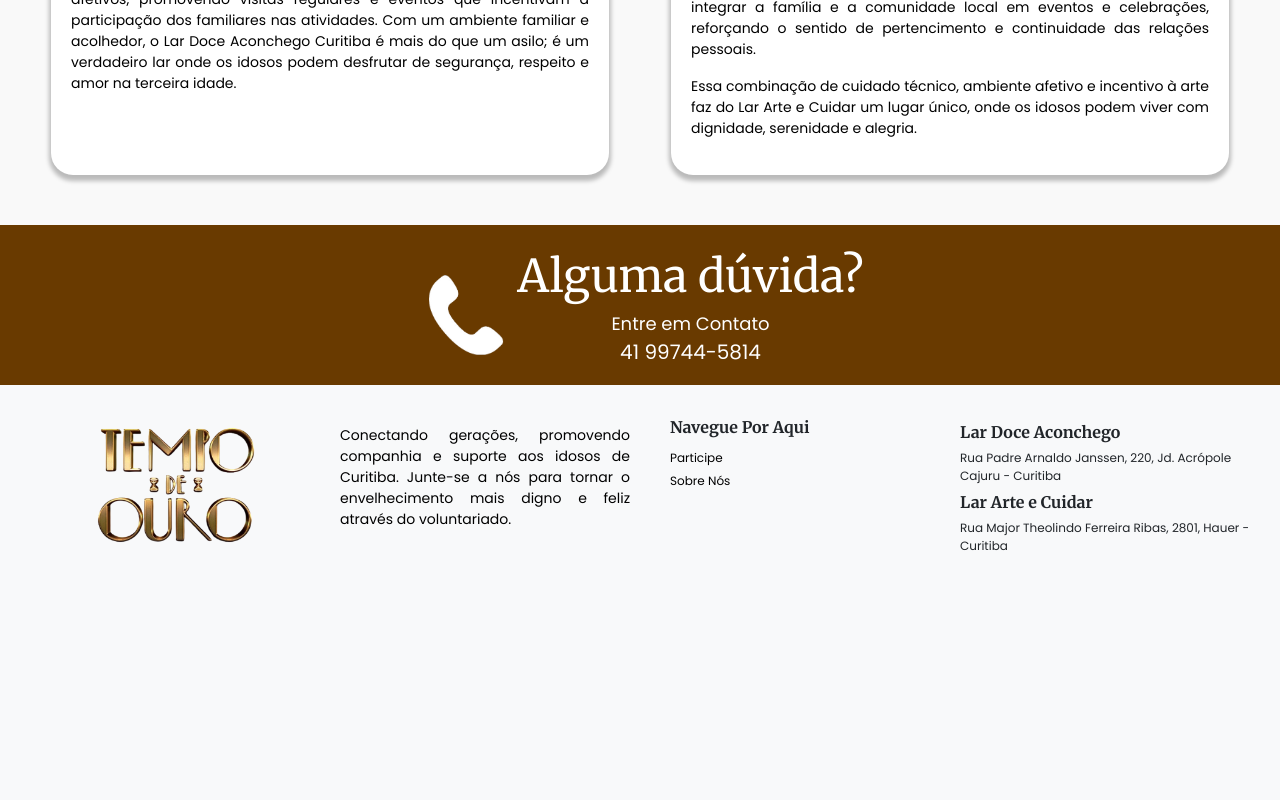
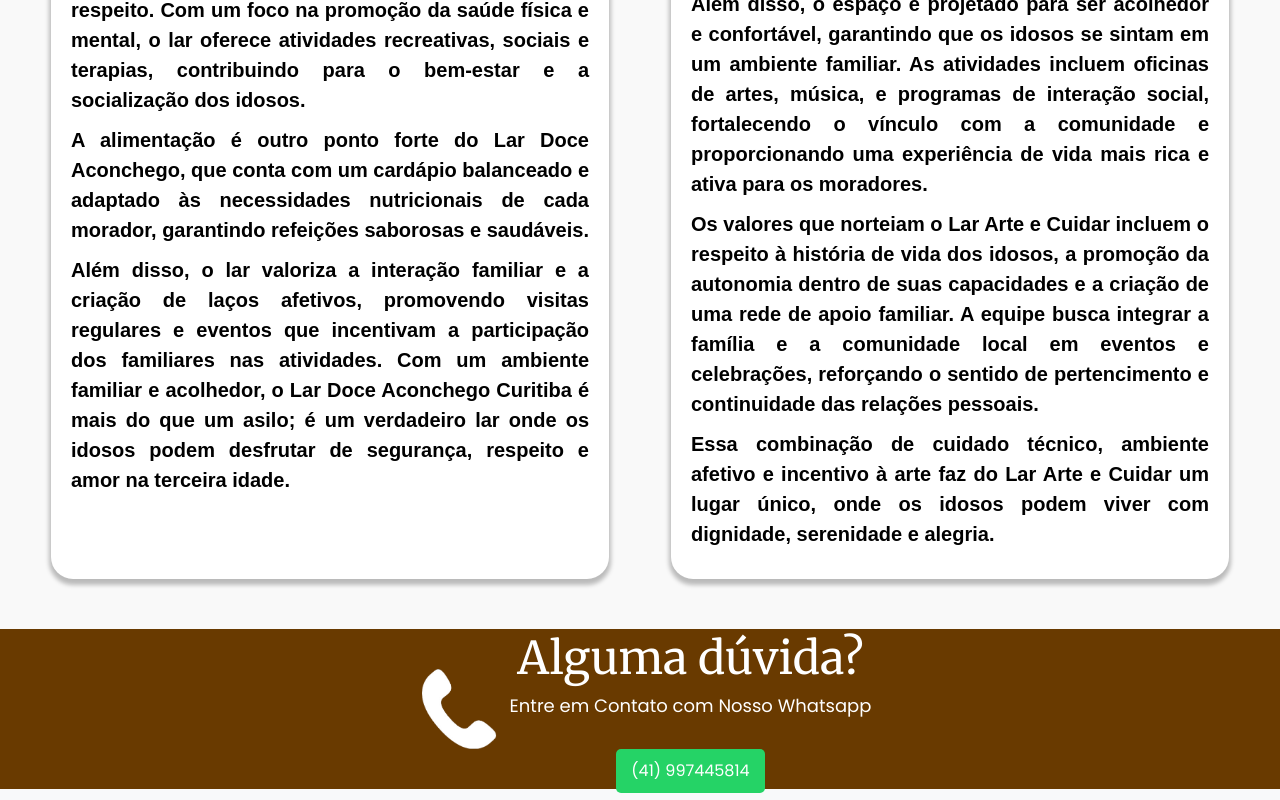
Before and after one commit to Nuckedz/TempoDeOuro, a React (Vite) app: page / in a window 1280 px wide. Shown: the part 3300-4100 px from the top of the page. Before the commit the page ends 3890 px from the top, so only its background shows below. Built offline with nearby package versions, Linux system fonts and the light colour scheme.

Commit message:
Add de whatsapp, cards randoms

```diff
--- a/src/components/Home.css
+++ b/src/components/Home.css
@@ -148,7 +148,6 @@
 
 
 /*BOTAO*/
-
 .container-botao {
   margin-top: 30px;
   display: flex;
@@ -163,11 +162,47 @@
   font-size: 25px;
   border-radius: 50px;
   transition: all 0.3s ease;
+  text-decoration: none; /* Remove o sublinhado */
+  outline: none; /* Remove a borda azul ao focar */
+  border: none; /* Remove qualquer borda */
+  cursor: pointer; /* Mostra o ponteiro de mão ao passar o mouse */
+  display: inline-block;
+  position: relative;
+  overflow: hidden;
+  text-align: center; /* Centraliza o texto dentro do botão */
 }
 
+/* Estilo ao passar o mouse */
 .botao:hover {
-  background-color: #A0522D;
+  background-color: #A0522D; /* Cor de fundo ao passar o mouse */
 }
+
+/* Remover sublinhado e foco */
+.botao:focus, .botao:active, .botao:visited {
+  text-decoration: none; /* Remove o sublinhado em todos os estados */
+  color: #fff; /* Mantém a cor do texto branca */
+  outline: none; /* Remove o foco padrão */
+}
+
+/* Animação de expansão ao passar o mouse */
+.botao::before {
+  content: "";
+  position: absolute;
+  top: 50%;
+  left: 50%;
+  width: 300%;
+  height: 300%;
+  background-color: rgba(255, 255, 255, 0.2); /* Cor da animação */
+  transform: translate(-50%, -50%) scale(0);
+  border-radius: 50%;
+  transition: transform 0.5s ease;
+}
+
+.botao:hover::before {
+  transform: translate(-50%, -50%) scale(1);
+}
+
+
 
 
 /*SOBRE NOS*/
@@ -210,6 +245,8 @@
   text-align: center;
 }
 
+
+
 .imagens {
   display: flex;
   justify-content: space-between;
@@ -244,6 +281,7 @@
   height: 81px;
   padding: 10px;
   margin-right: 20px;
+  margin-top: -20px;
 }
 
 .ic-phone img {
@@ -271,4 +309,28 @@
   font-family: 'Poppins', sans-serif;
   font-size: 20px;
   color: white;
+  padding-top: 30px;
 }
+
+.whatsapp-button {
+  background-color: #25D366;
+  color: white;
+  border: none;
+  padding: 10px 15px;
+  border-radius: 5px;
+  font-size: 16px;
+  font-family: 'Poppins', sans-serif;
+  cursor: pointer;
+  transition: background-color 0.3s ease;
+  display: inline-block;
+  text-align: center;
+}
+
+.whatsapp-button:hover {
+  background-color: #1ebe57;
+}
+
+
+.whatsapp-link {
+  text-decoration: none;
+}
--- a/src/components/Home.tsx
+++ b/src/components/Home.tsx
@@ -125,9 +125,20 @@
               <img src="src/assets/images/phone.png" alt="Ícone de Telefone" />
             </div>
             <div className="contato-textos">
-            <div className="alguma-duvida" id='contato'>Alguma dúvida?</div>
-            <div className="entre-em-contato">Entre em Contato</div>
-            <div className="numero-telefone">41 99744-5814</div>
+              <div className="alguma-duvida" id="contato">Alguma dúvida?</div>
+              <div className="entre-em-contato">Entre em Contato com Nosso Whatsapp</div>
+              <div className="numero-telefone">
+                <a
+                  href="https://wa.me/5541997445814?text=Olá, tenho interesse em participar, ser um voluntário!"
+                  target="_blank"
+                  rel="noopener noreferrer"
+                  className="whatsapp-link"
+                >
+                  <button className="whatsapp-button">
+                    (41) 997445814
+                  </button>
+                </a>
+              </div>
             </div>
           </div>
         </div>
--- a/src/components/Lista.tsx
+++ b/src/components/Lista.tsx
@@ -8,12 +8,21 @@
 import { db } from './Firebase/FirebaseConn';
 
 
+const shuffleArray = (array: JSX.Element[]): JSX.Element[] => {
+    for (let i = array.length - 1; i > 0; i--) {
+        const j = Math.floor(Math.random() * (i + 1));
+        [array[i], array[j]] = [array[j], array[i]]; // Troca os elementos
+    }
+    return array;
+};
+
+
 const GetList = async () => {
     const q = query(collection(db, 'idosos'));
     const querySnapshot = await getDocs(q);
 
     const cards = querySnapshot.docs.map((doc) => {
-        const data = doc.data(); // Ensure data is typed correctly
+        const data = doc.data();
         return (
             <Card
                 key={doc.id}
@@ -26,11 +35,11 @@
             />
         );
     });
-    return cards;
+    return shuffleArray(cards);
 };
 
 const Lista = () => {
-    const [cards, setCards] = useState<JSX.Element[]>([]); // Properly type the state
+    const [cards, setCards] = useState<JSX.Element[]>([]);
 
     useEffect(() => {
         const fetchData = async () => {
@@ -43,21 +52,14 @@
 
     return (
         <div>
-
             <Navbar />
-
             <div className="container">
-
                 <h1>CONHEÇA NOSSOS IDOSOS</h1>
-
                 <div className="cards">
                     {cards.length > 0 ? cards : <p>Loading...</p>}
                 </div>
-
             </div>
-
             <Footer />
-
         </div>
     );
 };
--- a/src/components/Participe.tsx
+++ b/src/components/Participe.tsx
@@ -114,6 +114,23 @@
                   onChange={handleChange}
                 />
 
+                <label htmlFor="companheiro">Quem é seu companheiro</label>
+                    <select
+                      id="companheiro"
+                      name="companheiro"
+                      value={formData.companheiro}
+                      onChange={handleChange}
+                      required
+                    >
+                    <option value="" disabled>Selecione</option>
+                    <option value="Cecilia">Cecília</option>
+                    <option value="Emilia">Emília</option>
+                    <option value="Francisca">Francisca</option>
+                    <option value="Ines">Inês</option>
+                    <option value="MariaDeLourdes">Maria de Lourdes</option>
+                    <option value="MariaMatilde">Maria Matilde</option>
+                    </select>
+
                 <label htmlFor="data">Data da Visita</label>
                 <select
                   id="data"
@@ -148,23 +165,6 @@
                   <option value="16:00">16:00</option>
                 </select>
 
-                <label htmlFor="companheiro">Quem é seu companheiro</label>
-                <select
-                  id="companheiro"
-                  name="companheiro"
-                  value={formData.companheiro}
-                  onChange={handleChange}
-                  required
-                >
-                  <option value="" disabled>Selecione</option>
-                  <option value="Cecilia">Cecília</option>
-                  <option value="Emilia">Emília</option>
-                  <option value="Francisca">Francisca</option>
-                  <option value="Ines">Inês</option>
-                  <option value="MariaDeLourdes">Maria de Lourdes</option>
-                  <option value="MariaMatilde">Maria Matilde</option>
-                </select>
-
                 <button type="submit">Enviar</button>
               </form>
 
--- a/src/components/layout/Card.css
+++ b/src/components/layout/Card.css
@@ -13,6 +13,16 @@
     font-size: 35px;
 }
 
+p {
+    font-family: 'Carattere', sans-serif;
+    font-size: 20px;
+    margin: 0;
+    margin-top: 10px;
+    align-self: flex-start;
+    font-weight: bold;
+
+}
+
 .card {
     background-color: #fff;
     border-radius: 25px;
@@ -24,8 +34,9 @@
     margin-bottom: 35px;
     padding: 20px;
     display: flex;
+    flex-direction: column; /* Coloca a imagem e o conteúdo em colunas */
     max-width: 45%;
-}
+  }
 
 
 .card img {
@@ -40,6 +51,8 @@
     display: flex;
     flex-direction: column;
     align-items: flex-start;
+    justify-content: space-between; /* Garante que os elementos no topo e no fim do card fiquem espaçados */
+    height: 100%; /* Garante que a seção info ocupe todo o espaço disponível */
 
 
 }
@@ -57,7 +70,7 @@
     font-family: 'Carattere', sans-serif;
     font-size: 20px;
     margin: 0;
-    margin-top: -5px;
+    margin-top: 10px;
     align-self: flex-start;
     font-weight: bold;
 }
@@ -66,6 +79,10 @@
     font-family: 'Carattere', sans-serif;
     font-size: 20px;
     margin: 0;
+    color: #333;
+    font-weight: bold;
+
+
 
 
 
@@ -76,10 +93,10 @@
     font-family: 'Poppins', sans-serif;
 }
 .info p.atividades {
-    margin-top: 5px;
+    margin-top: 15px;
     font-size: 20px;
     font-weight: 400;
-    line-height: 17px;
+    line-height: 15px;
     margin-bottom: 0.5px;
 }
 .info p.atividadesp {
@@ -115,4 +132,6 @@
     height: 0.5px;
     background-color: #A66C00;
     margin: 7px -23.5px;
+    margin-top: auto; /* Isso 'empurra' a linha e o botão para o final do card */
+
 }
--- a/src/components/layout/Card.tsx
+++ b/src/components/layout/Card.tsx
@@ -26,8 +26,9 @@
 
       <div className="info">
         <h2>{nome}</h2>
-        <p className="idade">{idade} anos</p>
-        <p className='lar'>Doce Aconchego</p>
+        <p className="idade">{idade} anos </p>
+        <p>Lar Doce Aconchego</p>
+
         <div className="line" />
         <p className="atividadesp">Atividades Preferidas:</p>
         <p className="atividades">{att1}</p>
@@ -36,7 +37,7 @@
         <p className="atividades">{att4}</p>
         <div className="line" />
         <button className="saiba-mais" onClick={handleSaibaMais}>
-          SAIBA MAIS
+          SEJA UM VOLUNTÁRIO
         </button>
       </div>
     </div>
```
Lines whose indentation alone changed are shown as unchanged.
